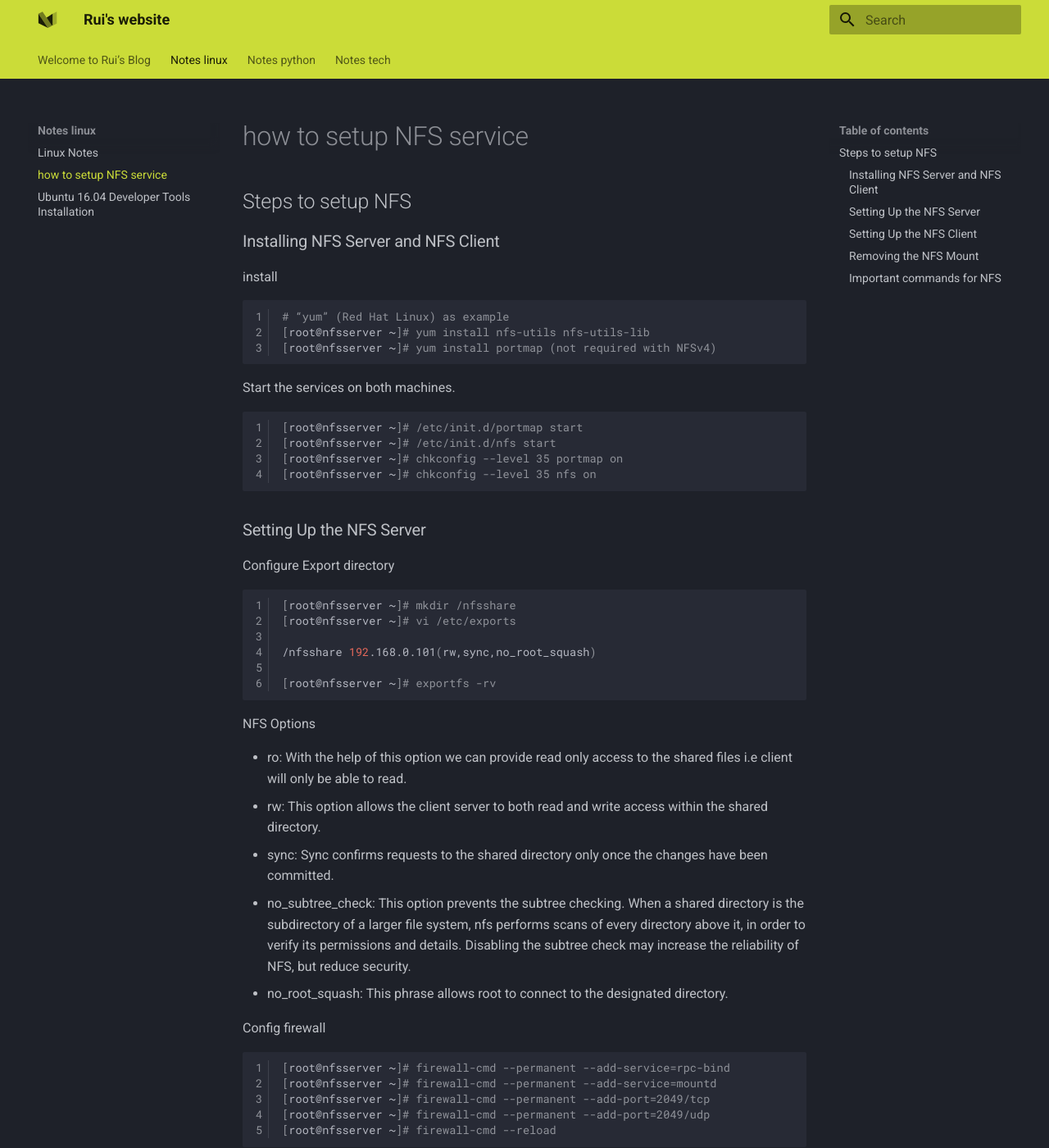
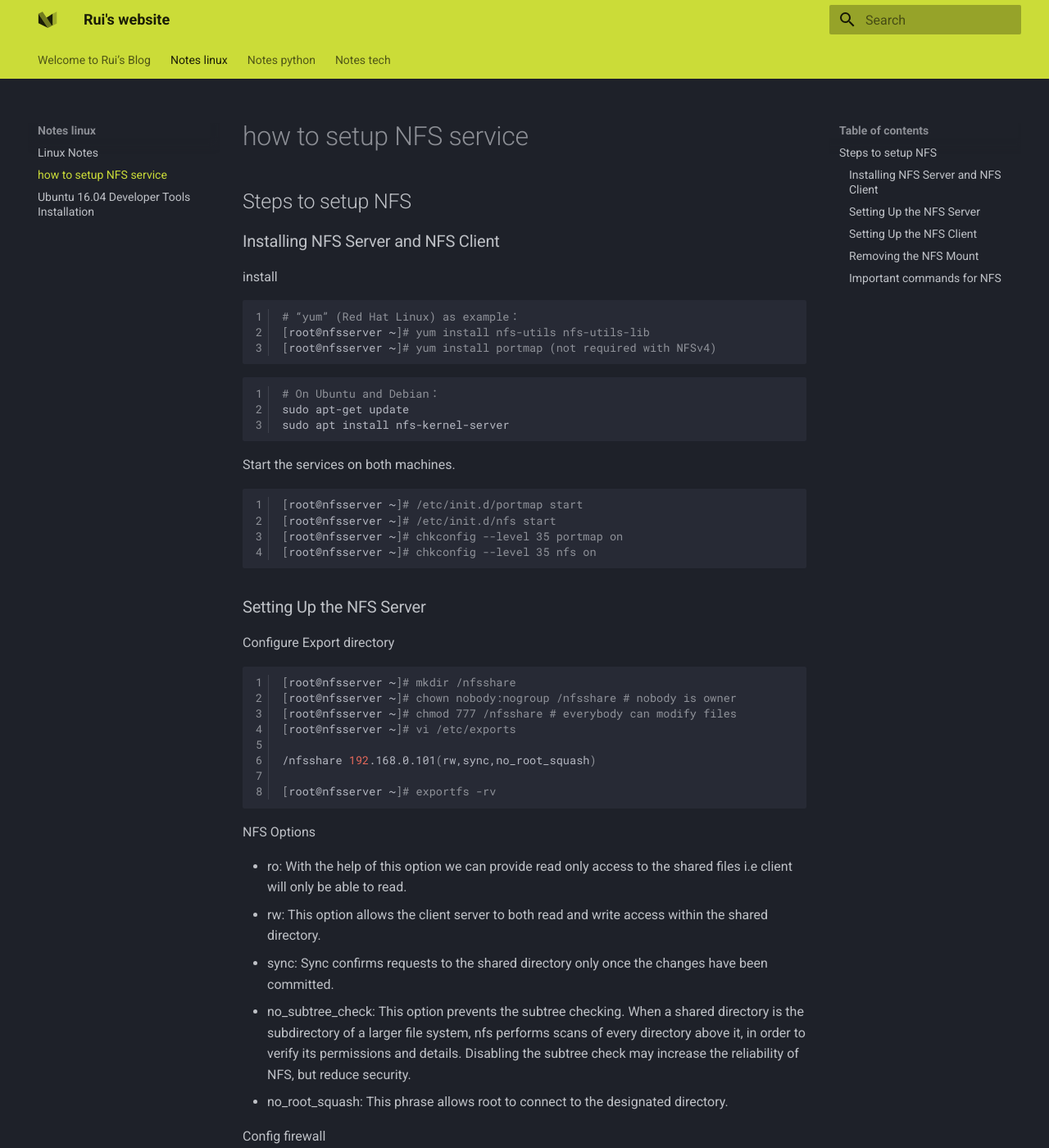
Before and after one commit to liambob77/ruihan.tech, an MkDocs documentation site: the page built from docs/notes_linux/nfs.md, in a window 1280 px wide and 1400 px high. Shown: the whole window at 82% size. Built offline with MkDocs 1.6.1 and Material for MkDocs 9.7.7, drawn with Linux system fonts in a browser that asks for light colours; some of the changed text lies outside the part shown.

Commit message:
Update nfs.md

````diff
--- a/docs/notes_linux/nfs.md
+++ b/docs/notes_linux/nfs.md
@@ -12,9 +12,15 @@ tags: Linux NFS
 install
 
 ```bash
-# “yum” (Red Hat Linux) as example
+# “yum” (Red Hat Linux) as example：
 [root@nfsserver ~]# yum install nfs-utils nfs-utils-lib
 [root@nfsserver ~]# yum install portmap (not required with NFSv4)
+```
+
+```bash
+# On Ubuntu and Debian：
+sudo apt-get update
+sudo apt install nfs-kernel-server
 ```
 
 Start the services on both machines.
@@ -32,6 +38,8 @@ Configure Export directory
 
 ```bash
 [root@nfsserver ~]# mkdir /nfsshare
+[root@nfsserver ~]# chown nobody:nogroup /nfsshare # nobody is owner
+[root@nfsserver ~]# chmod 777 /nfsshare # everybody can modify files
 [root@nfsserver ~]# vi /etc/exports
 
 /nfsshare 192.168.0.101(rw,sync,no_root_squash)
@@ -99,7 +107,14 @@ Clean idmap cache and restart idmap daemon:
 
 ### Setting Up the NFS Client
 
-Mount Shared Directories on NFS Client
+Installing NFS Client Packages
+
+```bash
+[root@nfsclient ~]# apt install nfs-common
+[root@nfsclient ~]# yum install nfs-utils
+```
+
+Mount Shared Directories on NFS Client Temporarily
 
 ```bash
 [root@nfsclient ~]# showmount -e 192.168.0.100
````
